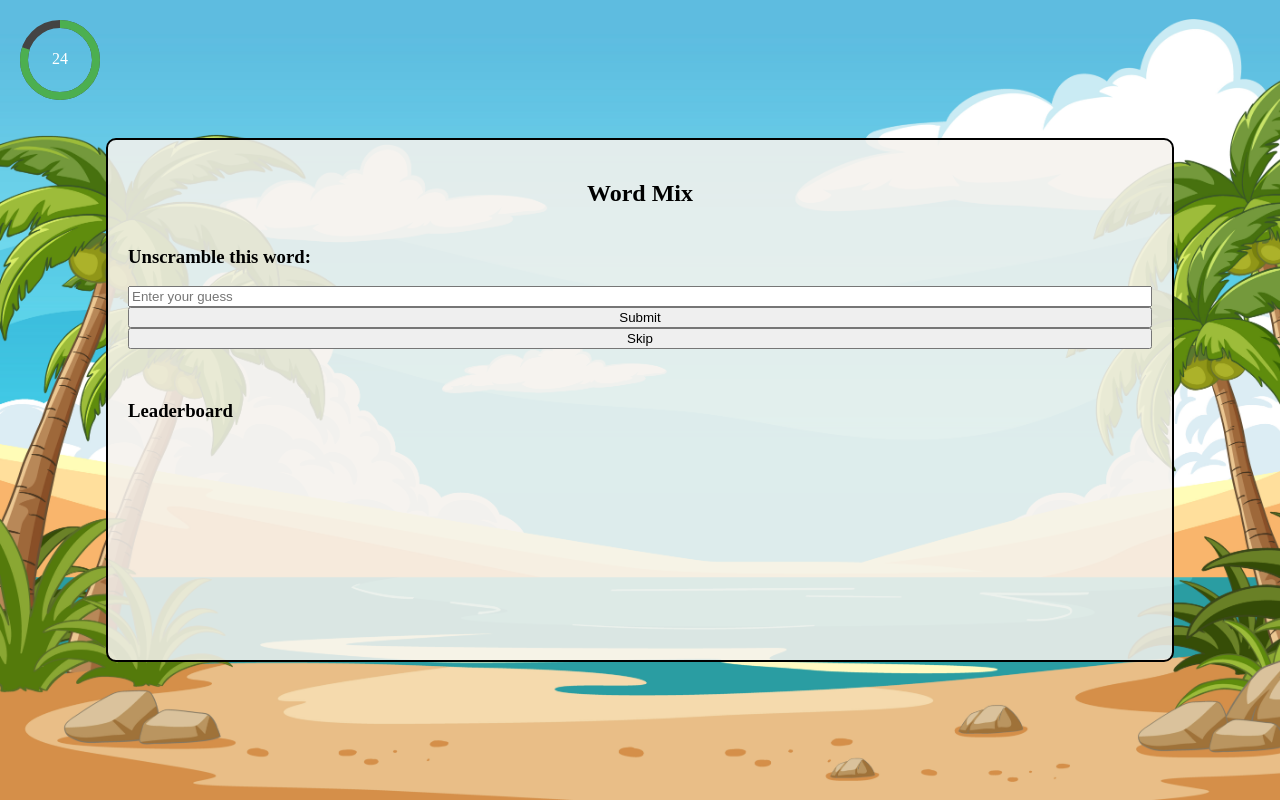
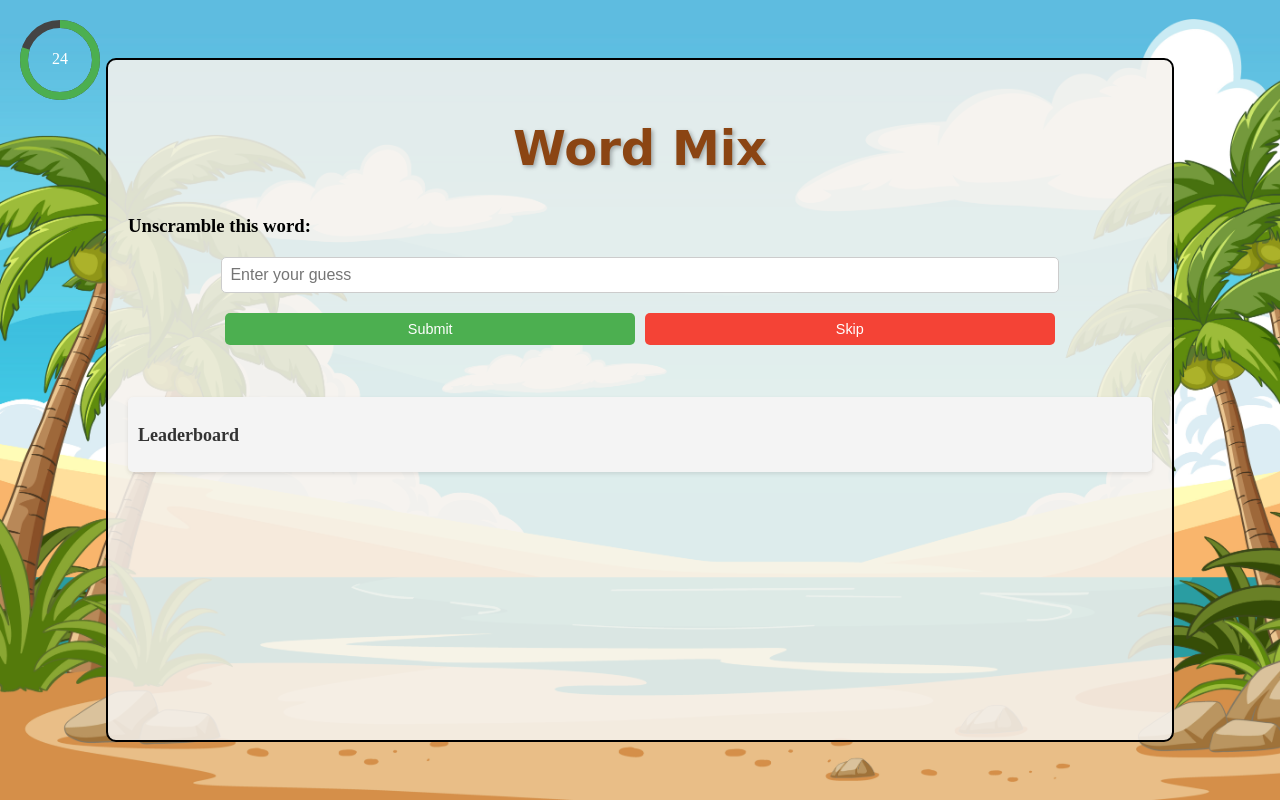
Before and after one commit to fgeo0003/buddybattle, a Flask app: template templates/game.html in a window 1280 px wide. Run offline with Flask 3, Linux system fonts and the light colour scheme; the template is opened without the code that fills it, so the values that code supplies are empty; some libraries are stand-ins or nearby versions; some web fonts are replaced.

Commit message:
formatting for word_scramble page

```diff
--- a/static/css/style.css
+++ b/static/css/style.css
@@ -317,17 +317,100 @@ h2 {
 
 
 
+
 /* game_wordscramble */
+
 .game-box-ws {
   border-color: black;
   border-width: 2px;
   border-style: solid;
   border-radius: 10px;
   background-color: rgba(245, 242, 237, 0.87);
-  height: 60vh;
+  height: 80vh;
   display: flex;
   flex-direction: column;
   width: 80vw;
   align-items: stretch;
   padding: 20px;
 }
+
+/* Timer container styling */
+.timer-container {
+  text-align: center; /* Center the timer */
+  margin-bottom: 20px; /* Add some spacing below the timer */
+}
+
+/* Scrambled word styling */
+#scrambled-word {
+  font-family: 'Comic Sans MS', cursive, sans-serif; /* Use Comic Sans */
+  font-size: 2rem; /* Larger font size */
+  text-align: center; /* Center the text */
+  margin: 20px 0; /* Add some vertical spacing */
+}
+
+/* Input field styling */
+#guess {
+  width: 80%; /* Make the input field narrower */
+  padding: 8px; /* Smaller padding */
+  border: 1px solid #ccc;
+  border-radius: 5px;
+  font-size: 1rem;
+  margin: 0 auto; /* Center the input field */
+  display: block; /* Ensure it takes up the full width */
+}
+
+/* Button container styling */
+.button-container {
+  display: flex;
+  gap: 10px; /* Space between buttons */
+  justify-content: center; /* Center the buttons */
+  margin-top: 20px; /* Add some spacing above the buttons */
+}
+
+/* Submit and Skip button styling */
+#submit_guess,
+#skip_word {
+  width: 40%; /* Make buttons narrower */
+  padding: 8px; /* Smaller padding */
+  border: none;
+  border-radius: 5px;
+  background-color: #4CAF50; /* Green button */
+  color: white;
+  font-size: 0.9rem; /* Slightly smaller font size */
+  cursor: pointer;
+}
+
+#skip_word {
+  background-color: #f44336; /* Red color for the Skip button */
+}
+
+#submit_guess:hover,
+#skip_word:hover {
+  opacity: 0.9; /* Slightly fade on hover */
+}
+
+/* Leaderboard styling */
+#leaderboard {
+  margin-top: 20px;
+  padding: 10px;
+  background-color: #f4f4f4;
+  border-radius: 5px;
+  box-shadow: 0 2px 4px rgba(0, 0, 0, 0.1);
+}
+
+#leaderboard h3 {
+  margin-bottom: 10px;
+  font-size: 18px;
+  color: #333;
+}
+
+#scoreboard {
+  list-style-type: none;
+  padding: 0;
+}
+
+#scoreboard li {
+  padding: 5px 0;
+  font-size: 16px;
+  color: #555;
+}
--- a/templates/game.html
+++ b/templates/game.html
@@ -13,7 +13,7 @@
     </svg>
   </div>
 
-  <h2>Word Mix</h2>
+  <h2 class="heading">Word Mix</h2>
 
   <div id="word-container">
     <h3>Unscramble this word:</h3>
@@ -21,8 +21,12 @@
   </div>
 
   <input type="text" id="guess" placeholder="Enter your guess" />
-  <button id="submit_guess">Submit</button>
-  <button id="skip_word">Skip</button>
+
+  <!-- Button container for Submit and Skip -->
+  <div class="button-container">
+    <button id="submit_guess">Submit</button>
+    <button id="skip_word">Skip</button>
+  </div>
 
   <p id="feedback"></p>
 
--- a/templates/home.html
+++ b/templates/home.html
@@ -4,7 +4,7 @@
 <div class="menu-container">
   <img src="/static/menumap.png" alt="Menu Map" class="menu-map">
   <div class="menu-content">
-    <h1 class="heading">Buddy Battle</h1>
+    <h1 class="heading">Buddy Battle ⚔</h1>
     <form method="post" class="buttons">
       <div class="name-section">
         <label>Name:</label>
```
